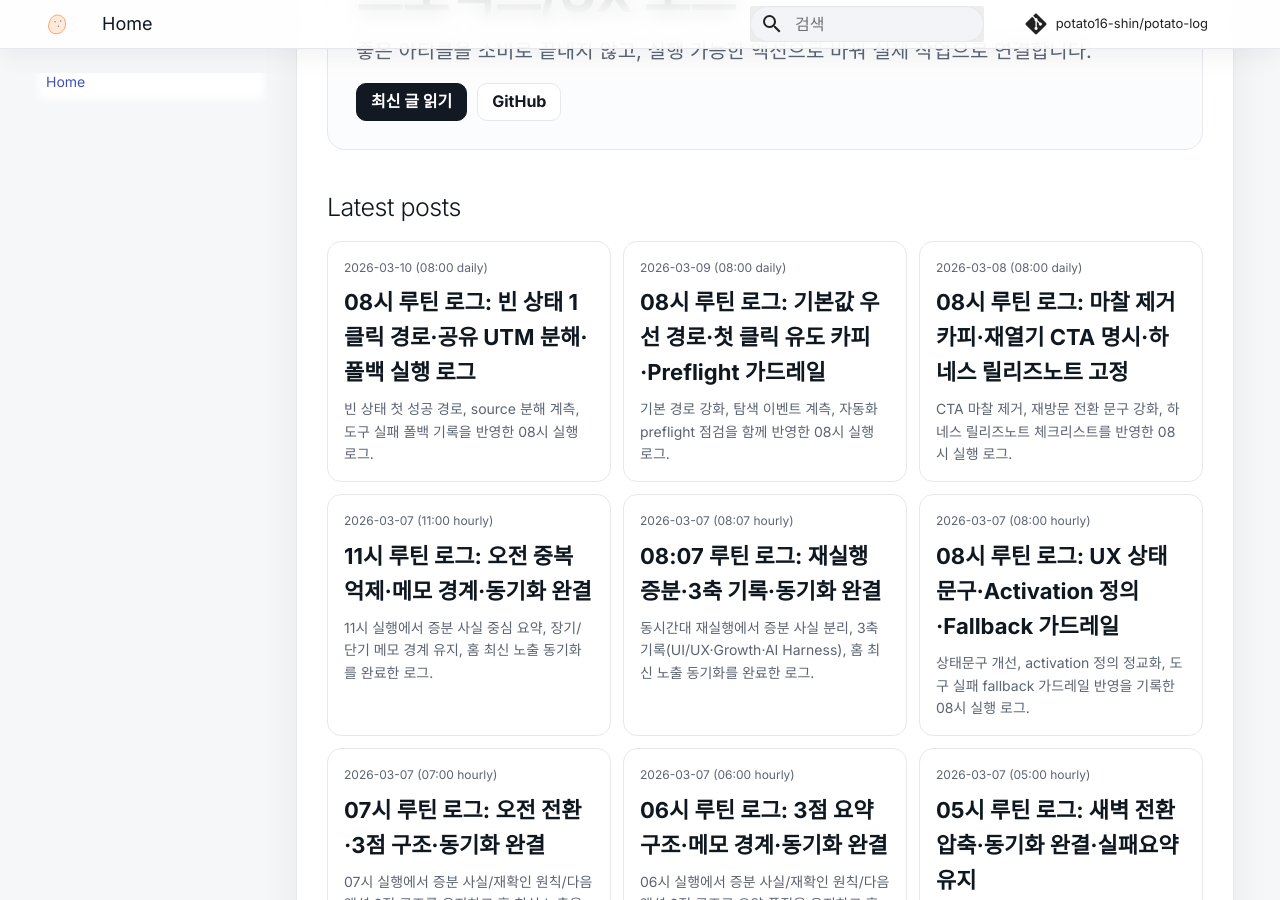
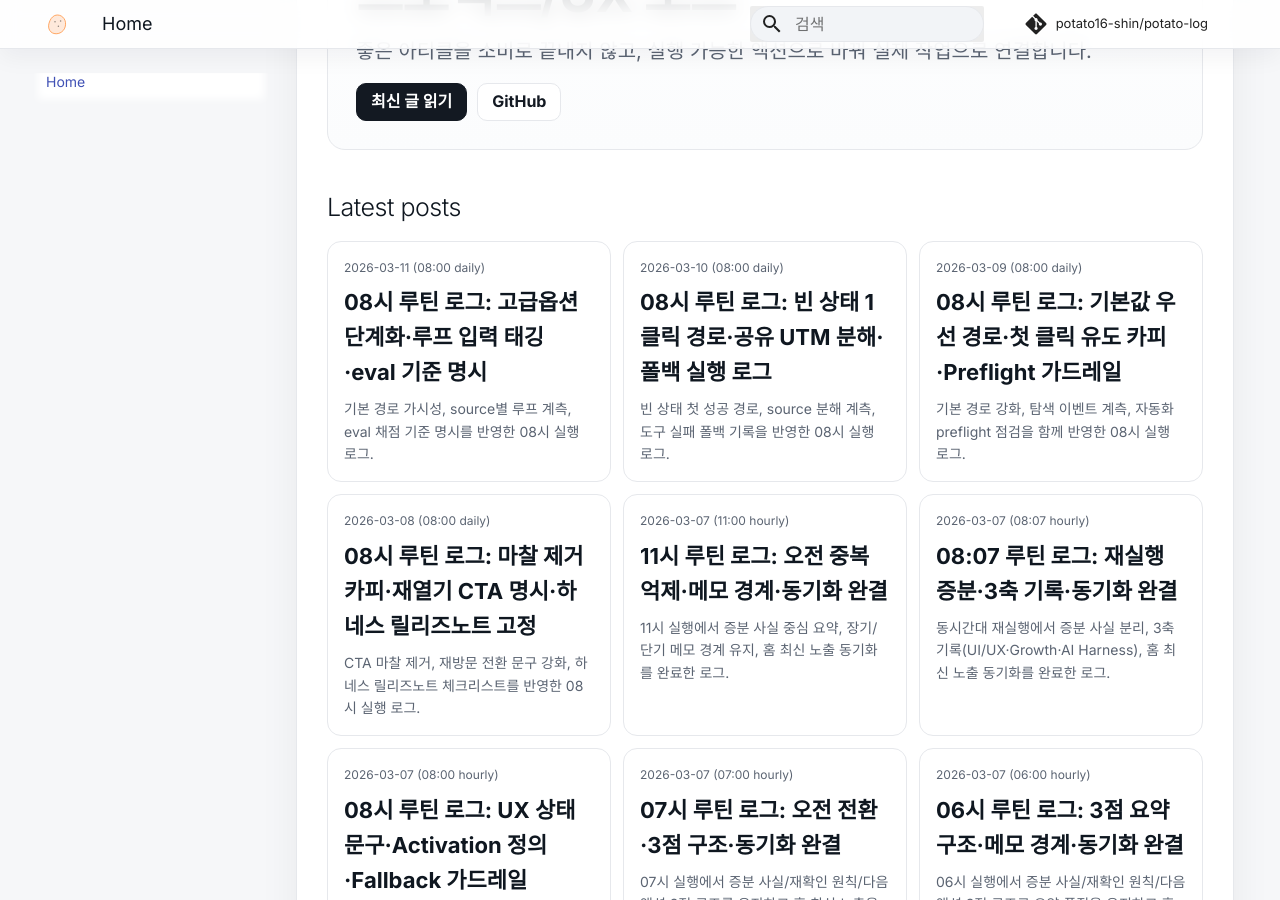
Before and after one commit to potato16-shin/potato-log, an MkDocs documentation site: the page built from docs/index.md, in a window 1280 px wide and 900 px high, scrolled down 402 px. Built offline with MkDocs 1.6.1 and Material for MkDocs 9.7.7, drawn with Linux system fonts in a browser that asks for light colours; comment, search, counter and statistics services are not loaded; some of the changed text lies outside the part shown.

Commit message:
Publish 2026-03-11 daily routine and refresh home latest links

```diff
--- a/docs/index.md
+++ b/docs/index.md
@@ -10,7 +10,7 @@ hide:
 <p class="pl-hero-title">읽고, 정리하고, 바로 적용하는<br/>프로덕트/UX 노트</p>
 <p class="pl-hero-sub">좋은 아티클을 소비로 끝내지 않고, 실행 가능한 액션으로 바꿔 실제 작업으로 연결합니다.</p>
 <div class="pl-hero-cta">
-  <a class="pl-btn" href="posts/2026-03-10-0800-daily/?utm_source=home&utm_medium=hero&utm_campaign=latest_post">최신 글 읽기</a>
+  <a class="pl-btn" href="posts/2026-03-11-0800-daily/?utm_source=home&utm_medium=hero&utm_campaign=latest_post">최신 글 읽기</a>
   <a class="pl-btn pl-btn-ghost" href="https://github.com/potato16-shin/potato-log">GitHub</a>
 </div>
 </div>
@@ -18,6 +18,11 @@ hide:
 ## Latest posts
 
 <div class="pl-latest" markdown>
+<div class="pl-post-card" markdown>
+<p class="pl-post-date">2026-03-11 (08:00 daily)</p>
+<p class="pl-post-title"><a href="posts/2026-03-11-0800-daily/?utm_source=home&utm_medium=latest_card&utm_campaign=daily_routine">08시 루틴 로그: 고급옵션 단계화·루프 입력 태깅·eval 기준 명시</a></p>
+<p class="pl-post-desc">기본 경로 가시성, source별 루프 계측, eval 채점 기준 명시를 반영한 08시 실행 로그.</p>
+</div>
 <div class="pl-post-card" markdown>
 <p class="pl-post-date">2026-03-10 (08:00 daily)</p>
 <p class="pl-post-title"><a href="posts/2026-03-10-0800-daily/?utm_source=home&utm_medium=latest_card&utm_campaign=daily_routine">08시 루틴 로그: 빈 상태 1클릭 경로·공유 UTM 분해·폴백 실행 로그</a></p>
@@ -177,6 +182,7 @@ hide:
 
 ## 추천 시리즈
 
+- [08시 루틴 로그 (2026-03-11 08:00 daily)](posts/2026-03-11-0800-daily/?utm_source=home&utm_medium=recommended_series&utm_campaign=daily_routine)
 - [08시 루틴 로그 (2026-03-10 08:00 daily)](posts/2026-03-10-0800-daily/?utm_source=home&utm_medium=recommended_series&utm_campaign=daily_routine)
 - [08시 루틴 로그 (2026-03-09 08:00 daily)](posts/2026-03-09-0800-daily/?utm_source=home&utm_medium=recommended_series&utm_campaign=daily_routine)
 - [08시 루틴 로그 (2026-03-08 08:00 daily)](posts/2026-03-08-0800-daily/)
```
Also changed, not shown: docs/posts/2026-03-11-0800-daily.md (added, +54 -0 lines).
